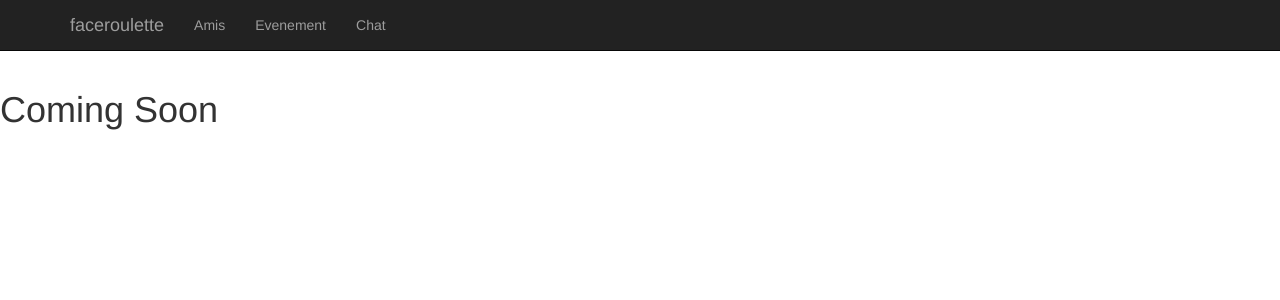
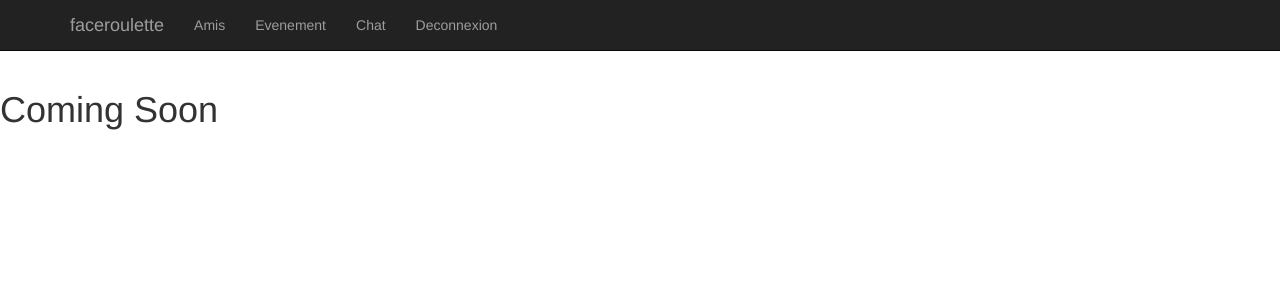
Before and after one commit to BezannierM/archi_web, a Django app: template mysite/polls/templates/amis.html in a window 1280 px wide. Shown: the top 300 px of the page. Run offline with Django 3.2, Linux system fonts and the light colour scheme; the template is opened without the code that fills it, so the values that code supplies are empty.

Commit message:
ajout bouton deconnexion

```diff
--- a/mysite/polls/templates/base.html
+++ b/mysite/polls/templates/base.html
@@ -53,6 +53,9 @@
                     <li>
                         <a href="#">Chat</a>
                     </li>
+                     <li>
+                        <a href="#">Deconnexion</a>
+                    </li>
                 </ul>
             </div>
             <!-- /.navbar-collapse -->
```
